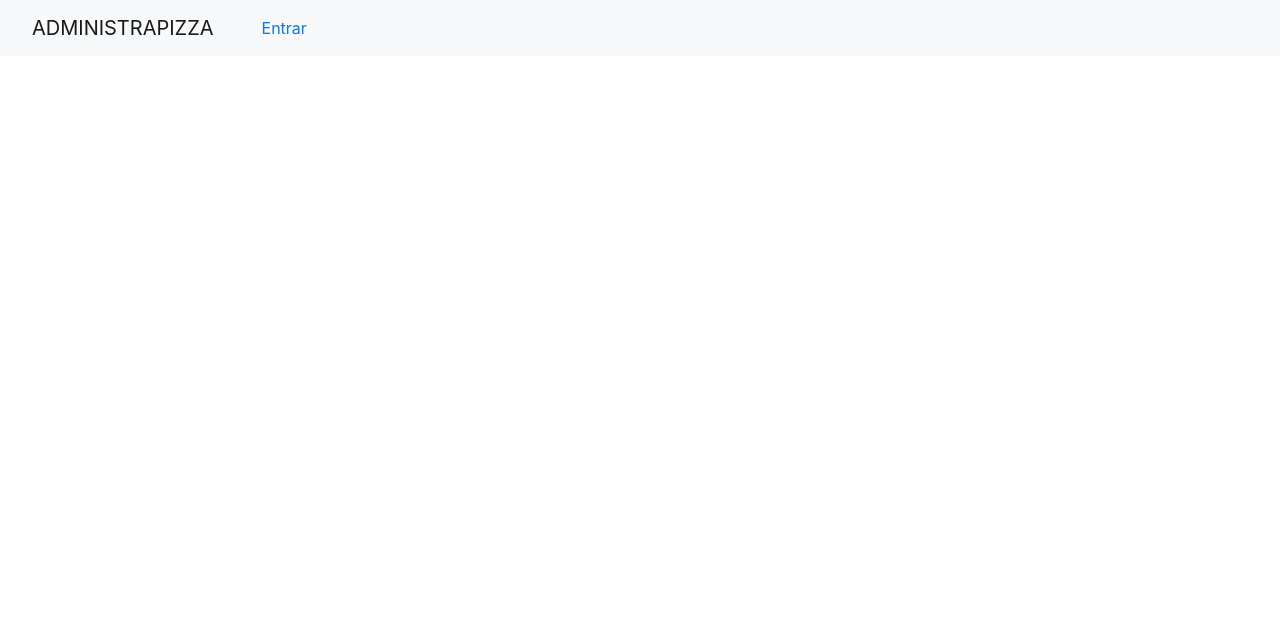
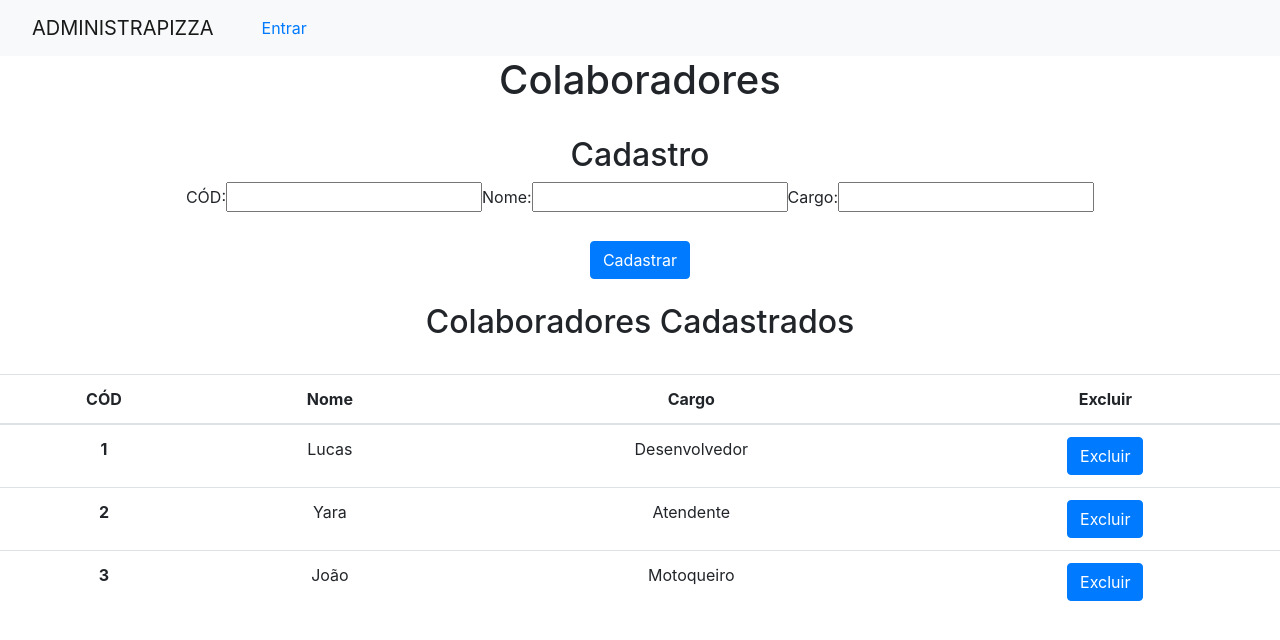
Before and after one commit to padilhamata/tcctela, a React (Create React App) app: page /colaboradores in a window 1280 px wide. Shown: the top 640 px of the page. Built offline with nearby package versions, Linux system fonts and the light colour scheme.

Commit message:
Tela de colaboradores

```diff
--- a/src/App.js
+++ b/src/App.js
@@ -8,10 +8,12 @@ import Login from "./services/acesso/login/login";
 import RedefinirSenha from "./services/acesso/redefinirSenha/redefinirSenha";
 import Inscrever from "./services/acesso/inscrever/inscrever";
 import Cardapio from "./services/usuario/cardapio/cardapio";
-import trocaSenha from "./services/acesso/trocarSenha/trocarSenha"
+import trocaSenha from "./services/acesso/trocarSenha/trocarSenha";
 import Pagamento from "./services/usuario/pagamento/pagamento";
 import Entrega from "./services/usuario/entrega/entrega";
-import Pedidos from "./services/admnitrativo/pedidos/pedidos"
+import Pedidos from "./services/admnitrativo/pedidos/pedidos";
+import Estoque from "./services/admnitrativo/estoque/estoque";
+import Colaboradores from "./services/admnitrativo/colaboradores/colaboradores";
 class App extends Component {
   render() {
     return (
@@ -23,10 +25,12 @@ class App extends Component {
           <Route path="/crud" exact component={Crud} />
           <Route path="/redefinirSenha" exact component={RedefinirSenha} />
           <Route path="/inscrever" exact component={Inscrever} />
-          <Route path="/trocasenha" exact component={trocaSenha}/>
-          <Route path="/pagamento" exact component={Pagamento}/>
-          <Route path="/entrega" exact component={Entrega}/>
-          <Route path="/pedidos" exact component={Pedidos}/>
+          <Route path="/trocasenha" exact component={trocaSenha} />
+          <Route path="/pagamento" exact component={Pagamento} />
+          <Route path="/entrega" exact component={Entrega} />
+          <Route path="/pedidos" exact component={Pedidos} />
+          <Route path="/estoque" exact component={Estoque} />
+          <Route path="/colaboradores" exact component={Colaboradores}/>
         </div>
       </BrowserRouter>
     );
--- /dev/null
+++ b/src/services/admnitrativo/colaboradores/colaboradores.js
@@ -0,0 +1,62 @@
+import React from "react";
+
+function colaboradores() {
+  return (
+    <>
+      <h1>Colaboradores</h1>
+      <br />
+      <h2>Cadastro</h2>
+      <label>CÓD: </label>
+      <input />
+      <label>Nome: </label>
+      <input />
+      <label>Cargo:</label>
+      <input  />
+      <br />
+      <br />
+      <input
+        type="button"
+        className="btn btn-primary"
+        to="/pagamento"
+        value="Cadastrar"
+      />
+      <br />
+      <br />
+      <h2>Colaboradores Cadastrados</h2>
+      <br />
+
+      <table class="table">
+        <thead>
+          <tr>
+            <th scope="col">CÓD</th>
+            <th scope="col">Nome</th>
+            <th scope="col">Cargo </th>
+            <th scope="col">Excluir </th>
+          </tr>
+        </thead>
+        <tbody>
+          <tr>
+            <th scope="row">1</th>
+            <td>Lucas</td>
+            <td> <label>Desenvolvedor</label></td>
+            <td><input type="button" value="Excluir" className="btn btn-primary"/> </td>
+          </tr>
+          <tr>
+            <th scope="row">2</th>
+            <td>Yara</td>
+            <td> <label>Atendente</label></td>
+            <td><input type="button" value="Excluir" className="btn btn-primary"/> </td>
+          </tr>
+          <tr>
+            <th scope="row">3</th>
+            <td>João</td>
+            <td> <label>Motoqueiro</label></td>
+            <td><input type="button" value="Excluir" className="btn btn-primary"/> </td>
+          </tr>
+        </tbody>
+      </table>
+    </>
+  );
+}
+
+export default colaboradores;
--- /dev/null
+++ b/src/services/admnitrativo/estoque/estoque.js
@@ -0,0 +1,58 @@
+import React from "react";
+
+function estoque() {
+  return (
+    <>
+      <h1>Estoque</h1>
+      <br />
+      <h2>Cadastro</h2>
+      <label>CÓD: </label>
+      <input />
+      <label> Material: </label>
+      <input />
+      <label> Quantidade: </label>
+      <input type="number" />
+      <br />
+      <br />
+      <input
+        type="button"
+        className="btn btn-primary"
+        to="/pagamento"
+        value="Cadastrar"
+      />
+      <br />
+      <br />
+      <h2>Materiais Cadastrados</h2>
+      <br />
+
+      <table class="table">
+        <thead>
+          <tr>
+            <th scope="col">CÓD</th>
+            <th scope="col">Material</th>
+            <th scope="col">Quantidade</th>
+          </tr>
+        </thead>
+        <tbody>
+          <tr>
+            <th scope="row">1</th>
+            <td>Queijo</td>
+            <td> <input type="number" value="10"/></td>
+          </tr>
+          <tr>
+            <th scope="row">2</th>
+            <td>Farinha de trigo</td>
+            <td><input type="number" value="3"/></td>
+          </tr>
+          <tr>
+            <th scope="row">3</th>
+            <td>Ovo</td>
+            <td><input type="number" value="50"/></td>
+          </tr>
+        </tbody>
+      </table>
+    </>
+  );
+}
+
+export default estoque;
--- a/src/services/admnitrativo/pedidos/pedidos.js
+++ b/src/services/admnitrativo/pedidos/pedidos.js
@@ -27,22 +27,22 @@ function pedidos() {
         </div>
 
         <div className="prato">
-          <label>Cliente: Lucas</label>
+          <label>Cliente: João</label>
           <br />
-          <label>status: cozinha</label>
+          <label>status: Em viagem</label>
           <br />
-          <label>valor: 100,00</label>
+          <label>valor: 50,00</label>
           <br />
           <div class="progress">
             <div
               className="progress-bar"
               role="progressbar"
-              style={{ width: "25%" }}
+              style={{ width: "50%" }}
               aria-valuenow="25"
               aria-valuemin="0"
               aria-valuemax="100"
             >
-              25%
+              50%
             </div>
           </div>
         </div>
```
